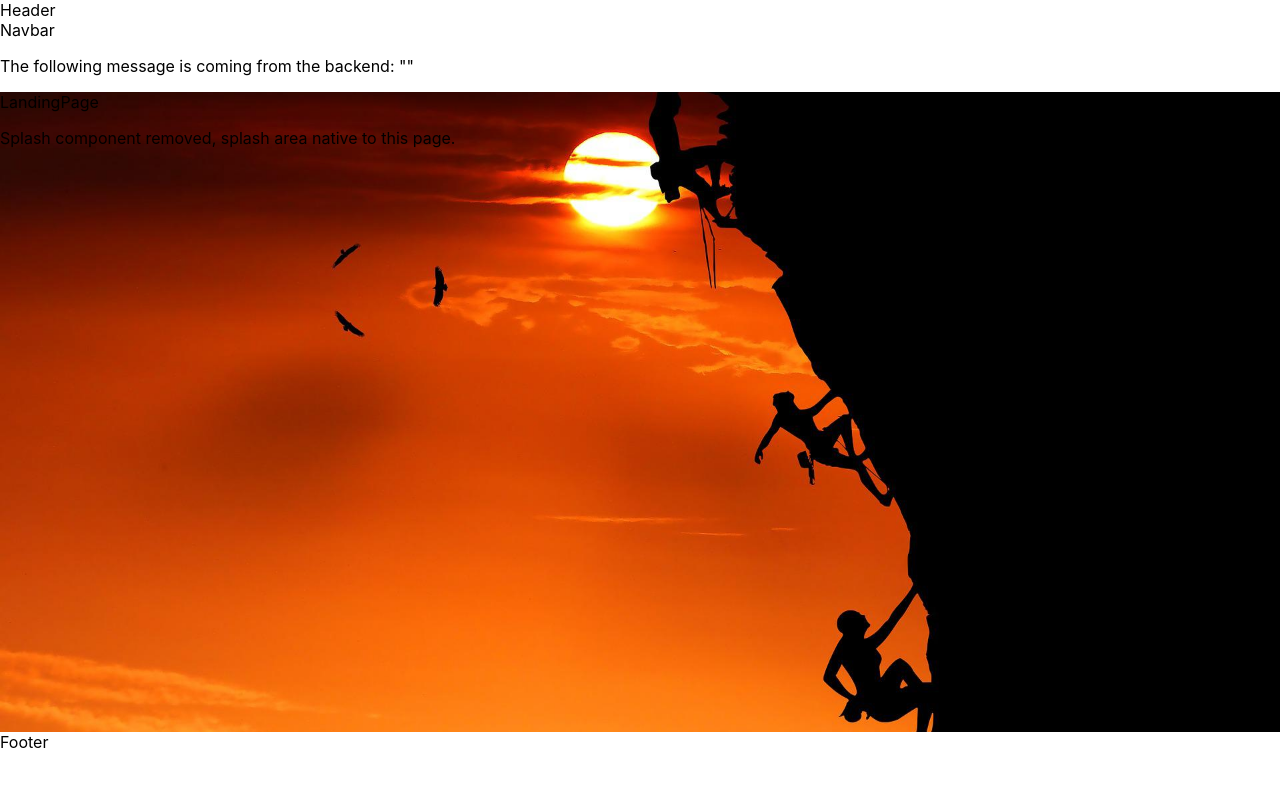
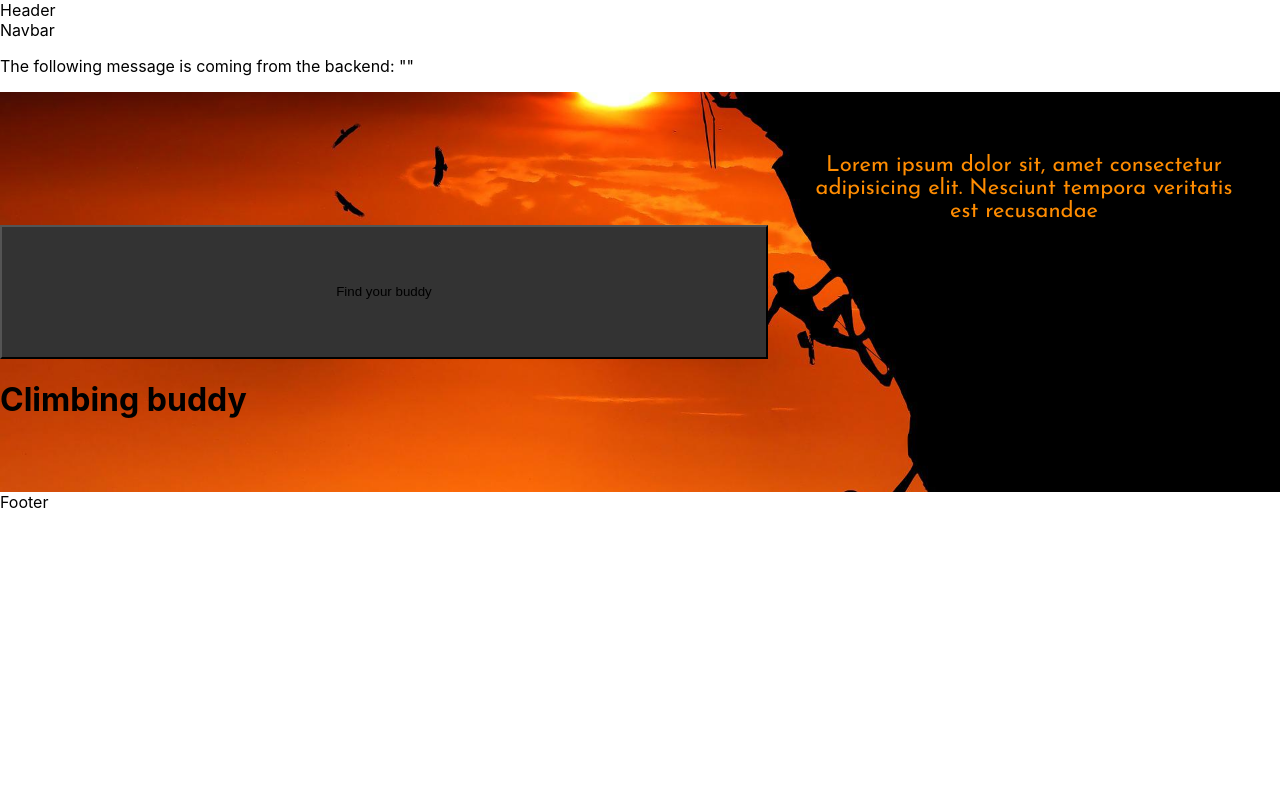
Before and after one commit to mz106/climbing-buddy-fe, a React (Create React App) app: page / in a window 1280 px wide. Shown: the top 786 px of the page. Built offline with nearby package versions, Linux system fonts and the light colour scheme; no server answers.

Commit message:
#31 position for btn title and text added

```diff
--- a/src/pages/landingPage/LandingPage.css
+++ b/src/pages/landingPage/LandingPage.css
@@ -1,9 +1,53 @@
+@import url('https://fonts.googleapis.com/css2?family=Josefin+Sans:ital,wght@0,400;1,300;1,400&display=swap');
+:root {
+    --persian-red: #C62C2C;
+    --imperial-red: #ED2938;
+    --dark-orange:#FF8C01;
+    --dark-charcoal:#333333;
+    --black: #000000;
+  }
+
 
 .landing-page-main{
-
     background-image: url("./Images/wallpaper.jpg") ;
     background-position: center;
-  background-repeat: no-repeat;
-  background-size: cover;
-   height: 80vh;
+    background-repeat: no-repeat;
+    background-size: cover;
+    height: 400px;
+    display: grid;
+    grid-template-columns:  1.5fr 1fr;
+    grid-template-rows: 1fr 1fr 1fr;
+    grid-template-areas:
+      ". content3 "
+      "content1 content3 "
+      "content2 content3 ";
 }
+
+.landing-page-button{
+    grid-area: content1;
+    background-color: var(--dark-charcoal);
+}
+.landing-page-title{
+    grid-area: content2;
+}
+.landing-page-text{
+    font-size: 22px;
+    color: var(--dark-orange);
+    padding: 40px;
+    grid-area: content3;
+    text-align: center;
+    font-family: 'Josefin Sans', sans-serif;
+}
+
+
+
+
+/* .landing-page-main:before{
+    content:"";
+    background: -webkit-linear-gradient(left, rgb(14, 7, 10) 0%, rgb(8, 7, 8) 57%, rgb(224, 61, 20) 58%, rgb(236, 62, 9) 100%);
+    display: block;
+    height:10px;
+    width: 100%;
+    position: absolute;
+    bottom: 50;
+} */
--- a/src/pages/landingPage/LandingPage.js
+++ b/src/pages/landingPage/LandingPage.js
@@ -3,10 +3,13 @@ import "./LandingPage.css"
 
 const LandingPage = () => {
   return (
+
     <div className='landing-page-main'>
-        <div>LandingPage</div>
-        <p>Splash  component removed, splash area native to this page.</p>
+        <button className='landing-page-button'>Find your buddy</button>
+        <h1 className='landing-page-title'>Climbing buddy</h1>
+        <p className='landing-page-text'>Lorem ipsum dolor sit, amet consectetur adipisicing elit. Nesciunt tempora veritatis est recusandae </p>
     </div>
+
   );
 };
 
```
